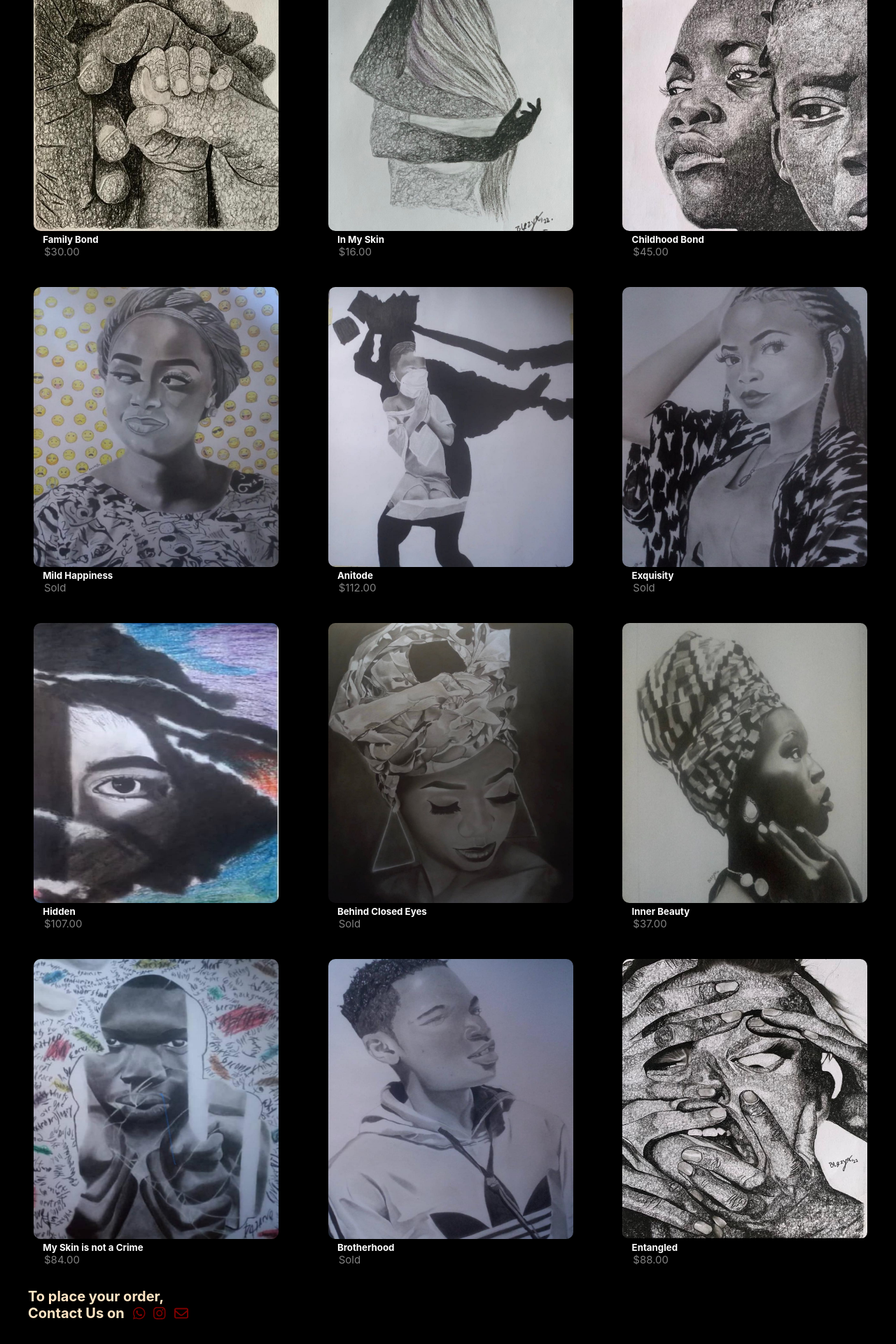
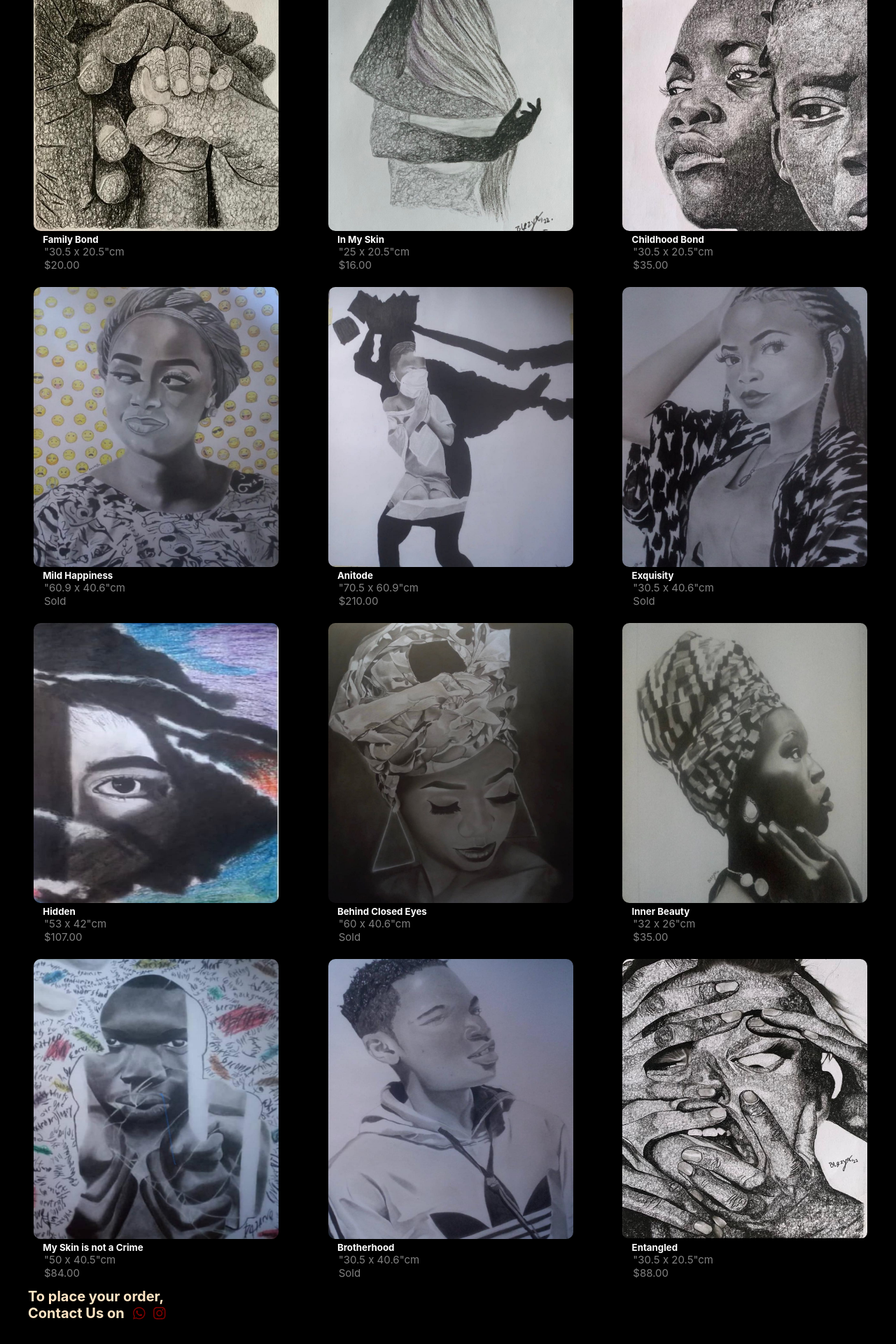
Before and after one commit to Kavic07/blezynartlandingpage, a React (Create React App) app: page /mediagallery2 in a window 1280 px wide. Shown: the part 264-2184 px from the top of the page at 70% size. Built offline with nearby package versions, Linux system fonts and the light colour scheme.

Commit message:
made some changes in the media-gallery secction

```diff
--- a/src/Components/Mediagallery.js
+++ b/src/Components/Mediagallery.js
@@ -23,6 +23,7 @@ const Mediagallery = () => {
               />
             </Link>
             <h5>Entangled</h5>
+            <p>"30.5 x 20.5"cm</p>
             <p>N88.00</p>
           </div>
 
@@ -35,7 +36,8 @@ const Mediagallery = () => {
               />
             </Link>
             <h5>Hidden</h5>
-            <p>$111.000</p>
+            <p>"53 x 42"cm</p>
+            <p>$107.000</p>
           </div>
 
           <div id="sale-img">
@@ -47,6 +49,7 @@ const Mediagallery = () => {
               />
             </Link>
             <h5>My Skin is not a Crime</h5>
+            <p>"50 x 40.5"cm</p>
             <p>$84.00</p>
           </div>
         </div>
@@ -66,9 +69,9 @@ const Mediagallery = () => {
               <Link to="https://www.instagram.com/blezyn.art" target="_blank">
                 <FontAwesomeIcon icon={faInstagram} className="media-icon" />
               </Link>
-              <Link to="mailto:kavicblessing@gmail" target="_blank">
+              {/* <Link to="mailto:kavicblessing@gmail" target="_blank">
                 <FontAwesomeIcon icon={faEnvelope} className="media-icon" />
-              </Link>
+              </Link> */}
             </span>
           </p>
         </div>
--- a/src/Components/Mediagallery2.js
+++ b/src/Components/Mediagallery2.js
@@ -19,7 +19,8 @@ const Mediagallery2 = () => {
               <img src="./images/media.jpeg" alt="media1" />
             </Link>
             <h5>Family Bond</h5>
-            <p>$30.00</p>
+            <p>"30.5 x 20.5"cm</p>
+            <p>$20.00</p>
           </div>
 
           <div id="arts-gallery">
@@ -27,6 +28,7 @@ const Mediagallery2 = () => {
               <img src="./images/media2.jpg" alt="media2" />
             </Link>
             <h5>In My Skin</h5>
+            <p>"25 x 20.5"cm</p>
             <p>$16.00</p>
           </div>
 
@@ -35,7 +37,8 @@ const Mediagallery2 = () => {
               <img src="./images/about-pic.jpeg" alt="media3" />
             </Link>
             <h5>Childhood Bond</h5>
-            <p>$45.00</p>
+            <p>"30.5 x 20.5"cm</p>
+            <p>$35.00</p>
           </div>
 
           <div id="arts-gallery">
@@ -43,6 +46,7 @@ const Mediagallery2 = () => {
               <img src="./images/media4.jpg" alt="media4" />
             </Link>
             <h5>Mild Happiness</h5>
+            <p>"60.9 x 40.6"cm</p>
             <p>Sold</p>
           </div>
 
@@ -51,7 +55,8 @@ const Mediagallery2 = () => {
               <img src="./images/media5.jpg" alt="media5" />
             </Link>
             <h5>Anitode</h5>
-            <p>$112.00</p>
+            <p>"70.5 x 60.9"cm</p>
+            <p>$210.00</p>
           </div>
 
           <div id="arts-gallery">
@@ -59,6 +64,7 @@ const Mediagallery2 = () => {
               <img src="./images/media6.jpg" alt="media6" />
             </Link>
             <h5>Exquisity</h5>
+            <p>"30.5 x 40.6"cm</p>
             <p>Sold</p>
           </div>
 
@@ -67,6 +73,7 @@ const Mediagallery2 = () => {
               <img src="./images/media7.jpg" alt="media7" />
             </Link>
             <h5>Hidden</h5>
+            <p>"53 x 42"cm</p>
             <p>$107.00</p>
           </div>
 
@@ -75,6 +82,7 @@ const Mediagallery2 = () => {
               <img src="./images/media8.jpg" alt="media8" />
             </Link>
             <h5>Behind Closed Eyes</h5>
+            <p>"60 x 40.6"cm</p>
             <p>Sold</p>
           </div>
 
@@ -83,7 +91,8 @@ const Mediagallery2 = () => {
               <img src="./images/media9.jpg" alt="media9" />
             </Link>
             <h5>Inner Beauty</h5>
-            <p>$37.00</p>
+            <p>"32 x 26"cm</p>
+            <p>$35.00</p>
           </div>
 
           <div id="arts-gallery">
@@ -91,6 +100,7 @@ const Mediagallery2 = () => {
               <img src="./images/media10.jpg" alt="media10" />
             </Link>
             <h5>My Skin is not a Crime</h5>
+            <p>"50 x 40.5"cm</p>
             <p>$84.00</p>
           </div>
 
@@ -99,6 +109,7 @@ const Mediagallery2 = () => {
               <img src="./images/media11.jpg" alt="media11" />
             </Link>
             <h5>Brotherhood</h5>
+            <p>"30.5 x 40.6"cm</p>
             <p>Sold</p>
           </div>
 
@@ -107,6 +118,7 @@ const Mediagallery2 = () => {
               <img src="./images/media12.jpeg" alt="media12" />
             </Link>
             <h5>Entangled</h5>
+            <p>"30.5 x 20.5"cm</p>
             <p>$88.00</p>
           </div>
         </div>
@@ -122,14 +134,14 @@ const Mediagallery2 = () => {
               <Link to="https://www.instagram.com/blezyn.art" target="_blank">
                 <FontAwesomeIcon icon={faInstagram} className="media-icon" />
               </Link>
-              <Link
+              {/* <Link
                 // to="mailto:kavicblessing@gmail.com"
                 onClick={() =>
                   (window.location = "mailto:kavicblessing@domain.com")
                 }
               >
                 <FontAwesomeIcon icon={faEnvelope} className="media-icon" />
-              </Link>
+              </Link> */}
             </span>
           </p>
         </div>
```
